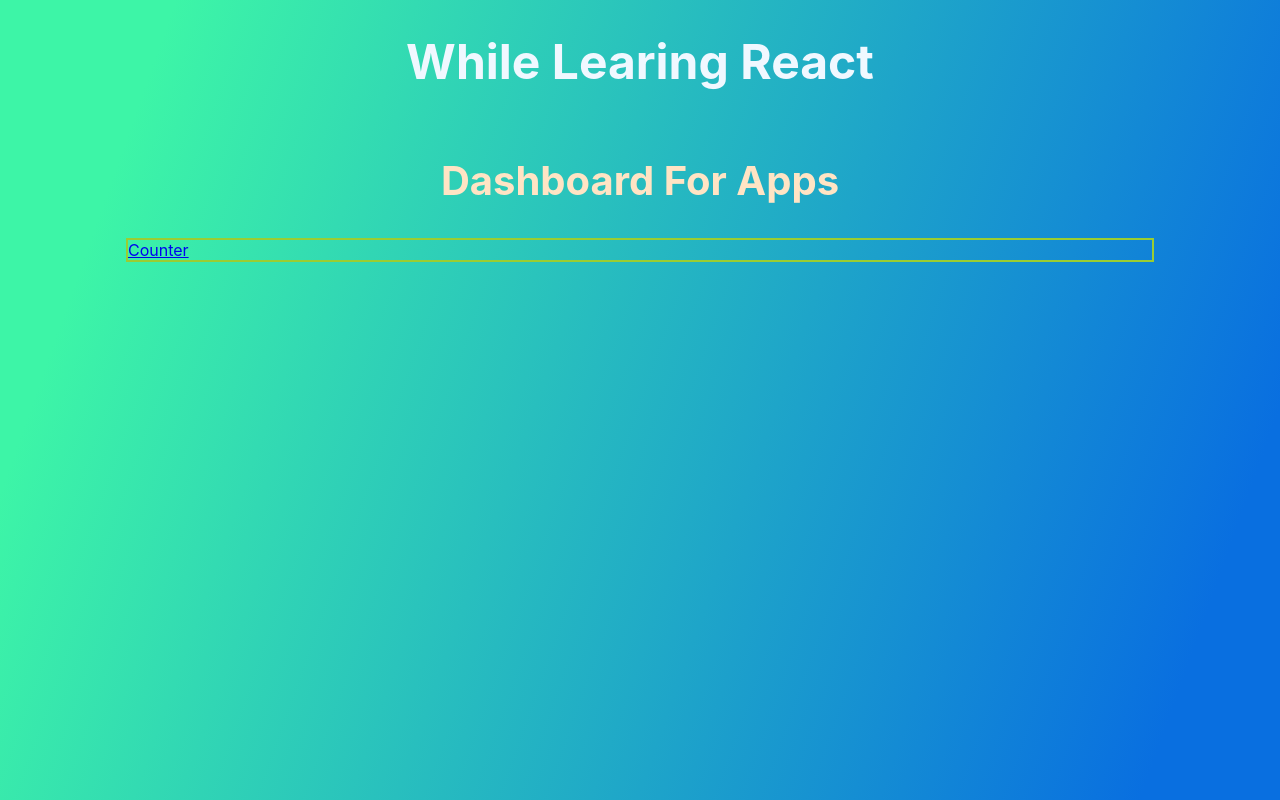
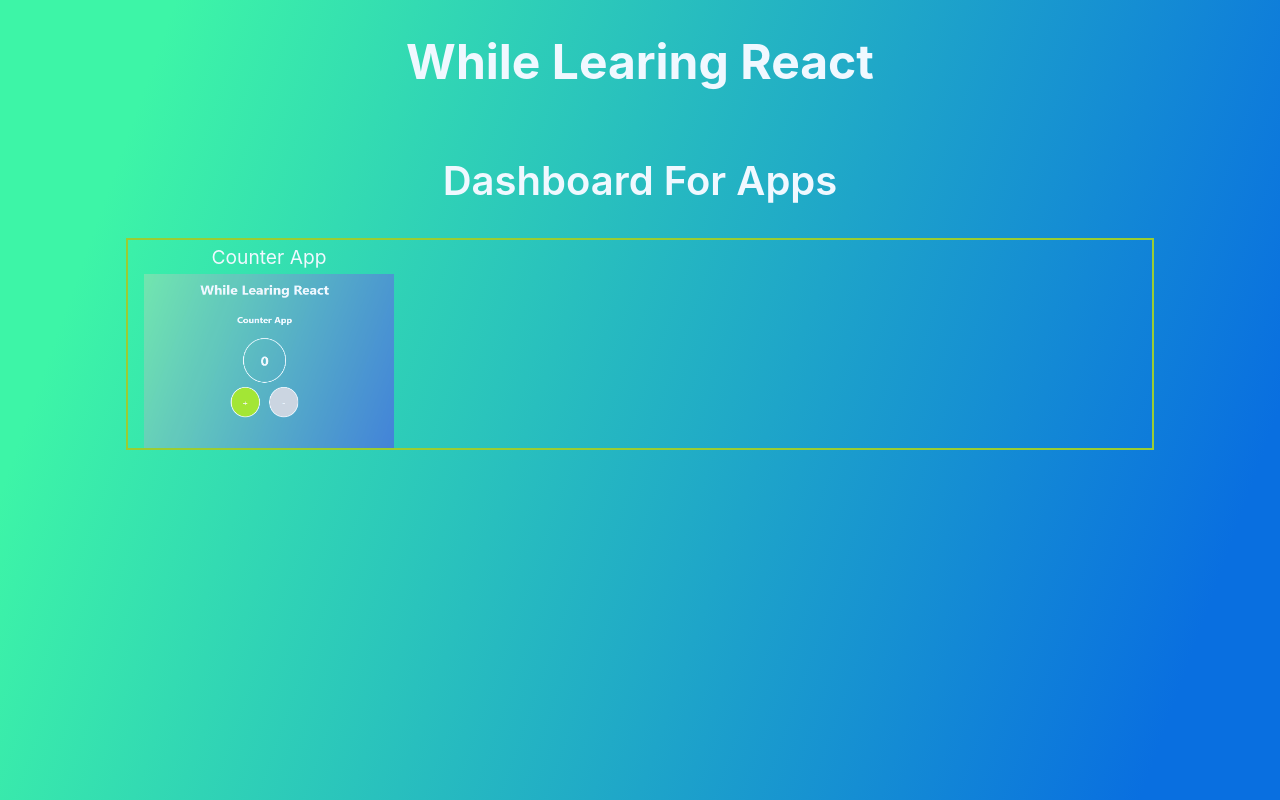
Before and after one commit to alexanderivanov2/While-Learning-React, a React (Create React App) app: page / in a window 1280 px wide. Built offline with nearby package versions, Linux system fonts and the light colour scheme.

Commit message:
style counter

```diff
--- a/src/App.js
+++ b/src/App.js
@@ -1,11 +1,18 @@
 import './App.css';
+import {BrowserRouter, Routes, Route} from 'react-router-dom';
 import Dashboard from './components/dashboardApps/Dashboard';
+import Counter from './components/counter/Counter';
 
 function App() {
   return (
     <div className="App">
       <h1 className='title'>While Learing React</h1>
-      <Dashboard/>
+      <BrowserRouter>
+        <Routes>
+          <Route path='/' element={<Dashboard/>}/>
+          <Route path='/counter' element={<Counter/>}/>
+        </Routes>
+      </BrowserRouter>
     </div>
   );
 }
--- a/src/components/counter/Counter.css
+++ b/src/components/counter/Counter.css
@@ -1,7 +1,11 @@
-.counterBox {
-    width: 80%;
-    margin: 0 auto;
-    border: 3px solid yellowgreen;
+* {
+    box-sizing: content-box;
+}
+
+.counterTitle {
+    font-size: 2rem;
+    color: aliceblue;
+    text-align: center;
 }
 
 .countResult {
@@ -34,6 +38,19 @@
     cursor: pointer;
 }
 
+.add {
+    background-color: rgb(163 230 53);
+}
+
+.subtract {
+    background-color: rgb(220 38 38);
+}
+
+.disabledSubtract {
+    background-color: rgb(203 213 225);
+    cursor: not-allowed;
+}
+
 .noSelect {
     -webkit-tap-highlight-color: transparent;
     -webkit-touch-callout: none;
@@ -43,14 +60,7 @@
     -ms-user-select: none;
     user-select: none;
 }
+
 .noSelect:focus {
     outline: none !important;
 }
-
-.add {
-    background-color: rgb(163 230 53);
-}
-
-.subtract {
-    background-color: rgb(220 38 38);
-}
--- a/src/components/counter/Counter.js
+++ b/src/components/counter/Counter.js
@@ -14,11 +14,12 @@ function Counter() {
 
     return (
         <>
+        <h2 className='counterTitle'>Counter App</h2>
         <section className='counterBox'>
             <h3 className="countResult">{countResult}</h3>
             <article className='controls'>
                 <div className="add control noSelect" onClick={countResultAddition}>+</div>
-                <div className="subtract control noSelect" onClick={countResultSubtraction}>-</div>
+                <div className={countResult <= 0 ? "disabledSubtract subtract control noSelect" : "subtract control noSelect"} onClick={countResultSubtraction}>-</div>
             </article>
         </section>
         </>
--- a/src/components/dashboardApps/Dashboard.css
+++ b/src/components/dashboardApps/Dashboard.css
@@ -1,6 +1,11 @@
+*, ::before, ::after {
+    box-sizing: border-box;
+}
+
 .dashboardTitle {
-    color: bisque;
+    color: aliceblue;
     font-size: 2.5rem;
+    font-weight: 600;
     text-align: center;
 }
 
@@ -8,4 +13,30 @@
     width: 80%;
     border: 2px solid yellowgreen;
     margin: 0 auto;
+    display: flex;
 }
+
+a {
+    text-decoration: none;
+}
+
+.appContainer {
+    width: 250px;
+    height: 200px;
+    /* border: 3px solid aliceblue; */
+    padding: 0rem 1rem 0.5rem;
+    overflow: hidden;
+}
+
+.appTitle {
+    margin: 0;
+    padding: 5px;
+    font-size: 1.2rem;
+    color: aliceblue;
+    text-align: center;
+}
+
+.appImg {
+    width: 100%;
+    height: 90%;
+}
--- a/src/components/dashboardApps/Dashboard.js
+++ b/src/components/dashboardApps/Dashboard.js
@@ -1,6 +1,4 @@
 import React from 'react';
-import { BrowserRouter, Routes, Route} from 'react-router-dom';
-import Counter from '../counter/Counter';
 import './Dashboard.css';
 import ProjectsBox from './ProjectsBox';
 
@@ -9,13 +7,7 @@ function Dashboard() {
     return(
         <>
             <h2 className='dashboardTitle'>Dashboard For Apps</h2>
-
-                <BrowserRouter>
-                    <Routes>
-                        <Route path='/' element={<ProjectsBox/>}/>
-                        <Route path='/counter' element={<Counter/>}/>
-                    </Routes>
-                </BrowserRouter>
+            <ProjectsBox/>
         </>
     );
 }
--- a/src/components/dashboardApps/ProjectsBox.js
+++ b/src/components/dashboardApps/ProjectsBox.js
@@ -1,11 +1,17 @@
 import './Dashboard.css';
 import { Link } from 'react-router-dom';
+import counterApp from './img/counter-app.png';
 
 function ProjectsBox() {
     return (
         <>
             <section className='projectsBox'>
-                <Link to="counter">Counter</Link>
+                <Link to="counter">
+                    <article className='appContainer'>
+                        <p className='appTitle'>Counter App</p>
+                        <img src={counterApp} alt="Counter App" className='appImg'/>
+                    </article>
+                </Link>
             </section>
         </>
     );
```
Also changed, not shown: src/components/dashboardApps/img/counter-app.png (added).
